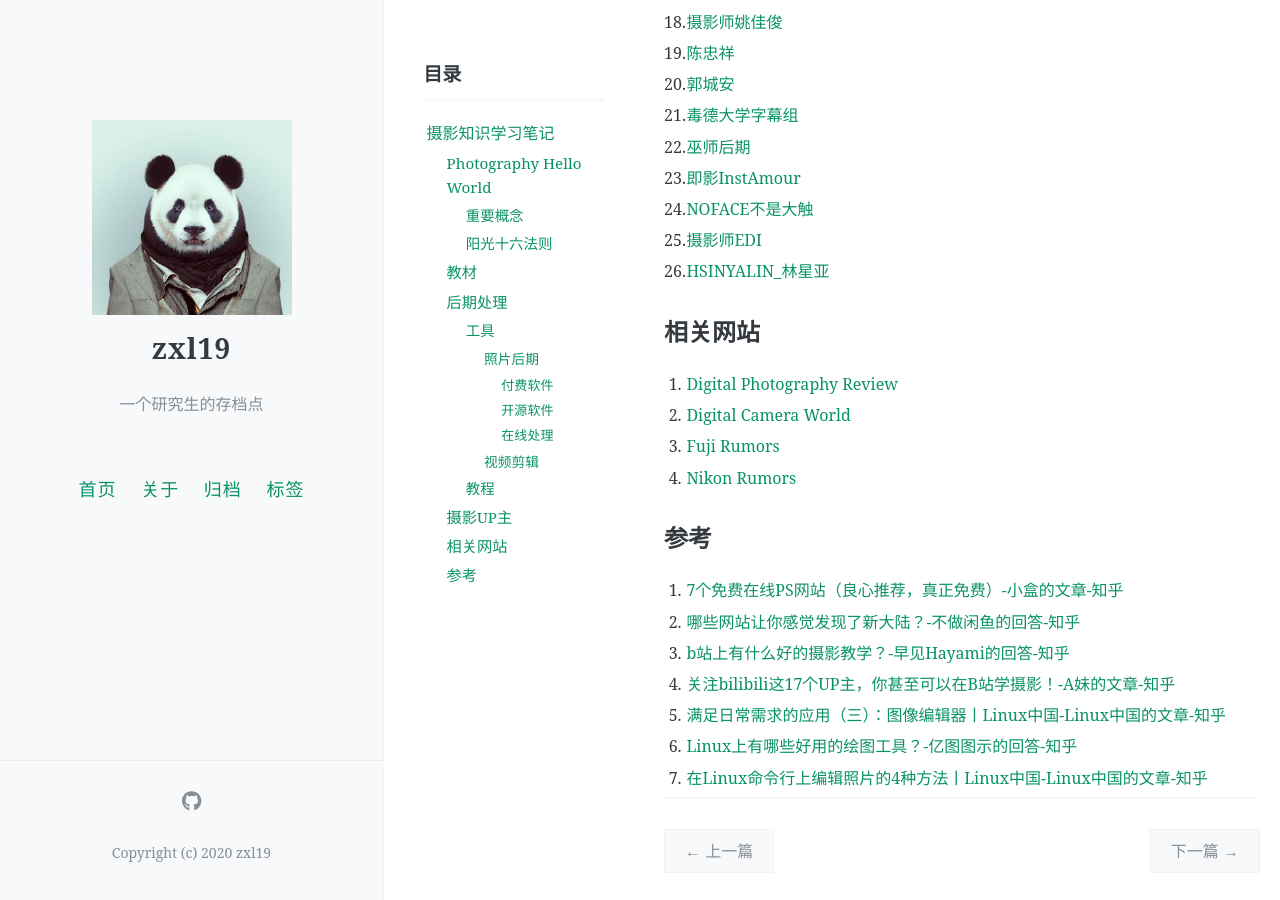
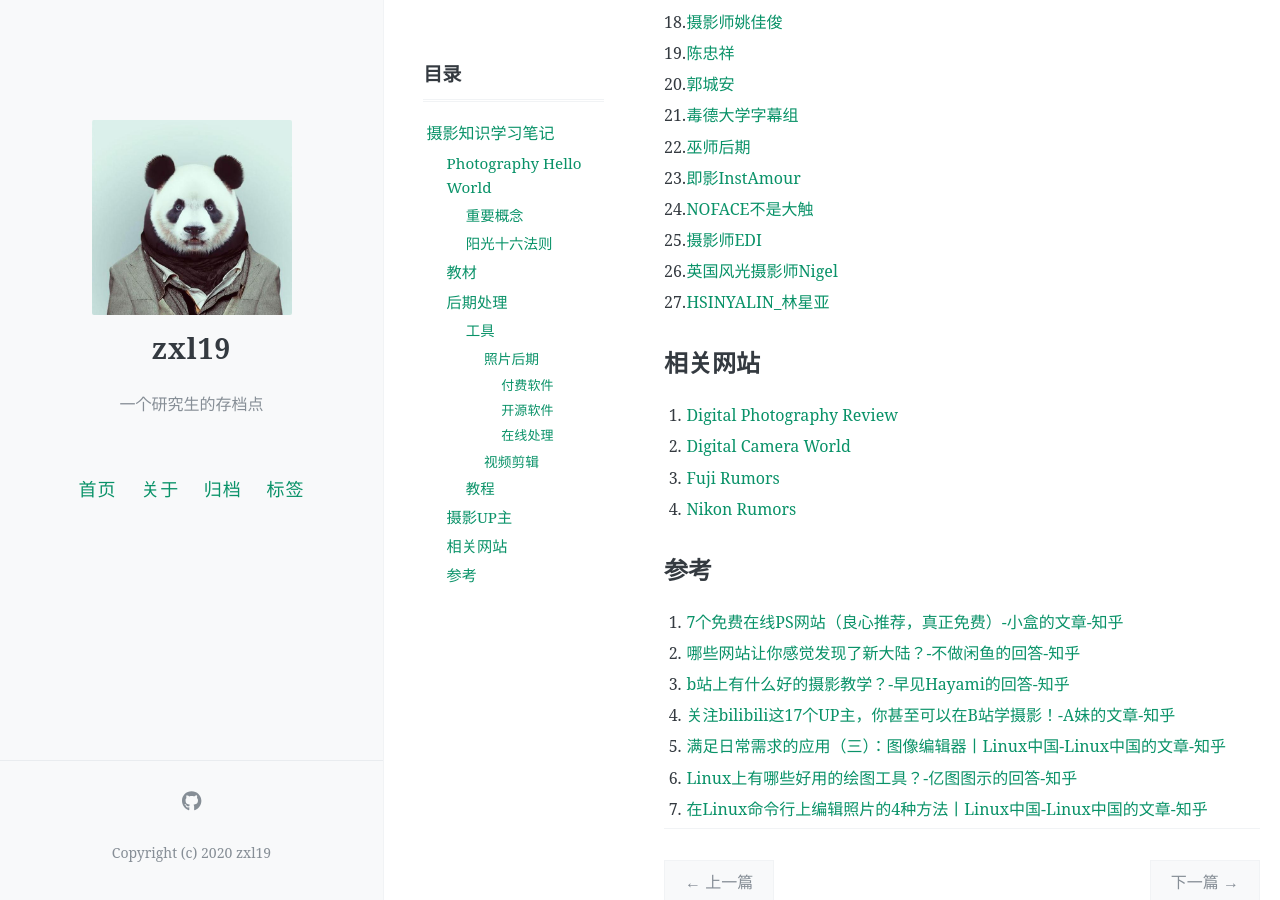
Before and after one commit to zxl19/zxl19.github.io, a Jekyll site: the page built from _posts/2021-08-03-photography-note.md, in a window 1280 px wide and 900 px high, scrolled down 3107 px. Built offline with Jekyll 4.4.1, drawn with Linux system fonts in a browser that asks for light colours; comment, search, counter and statistics services are not loaded.

Commit message:
Update 2021-08-03-photography-note.md

```diff
--- a/_posts/2021-08-03-photography-note.md
+++ b/_posts/2021-08-03-photography-note.md
@@ -128,7 +128,8 @@ pinned: false
 23. [即影InstAmour](https://space.bilibili.com/14118905)
 24. [NOFACE不是大触](https://space.bilibili.com/4012943)
 25. [摄影师EDI](https://space.bilibili.com/84480709)
-26. [HSINYALIN_林星亚](https://space.bilibili.com/7695611)
+26. [英国风光摄影师Nigel](https://space.bilibili.com/1549051576)
+27. [HSINYALIN_林星亚](https://space.bilibili.com/7695611)
 
 ## 相关网站
 
```
